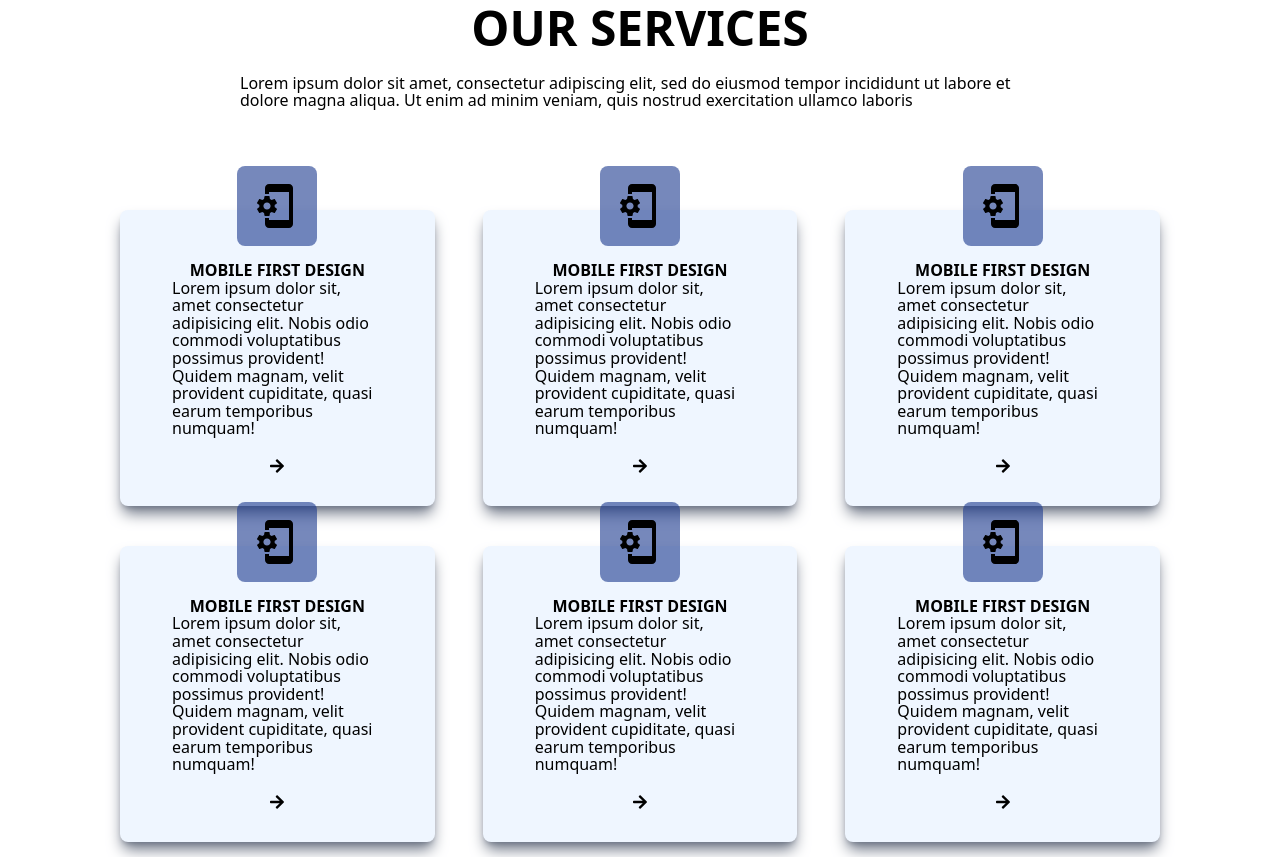
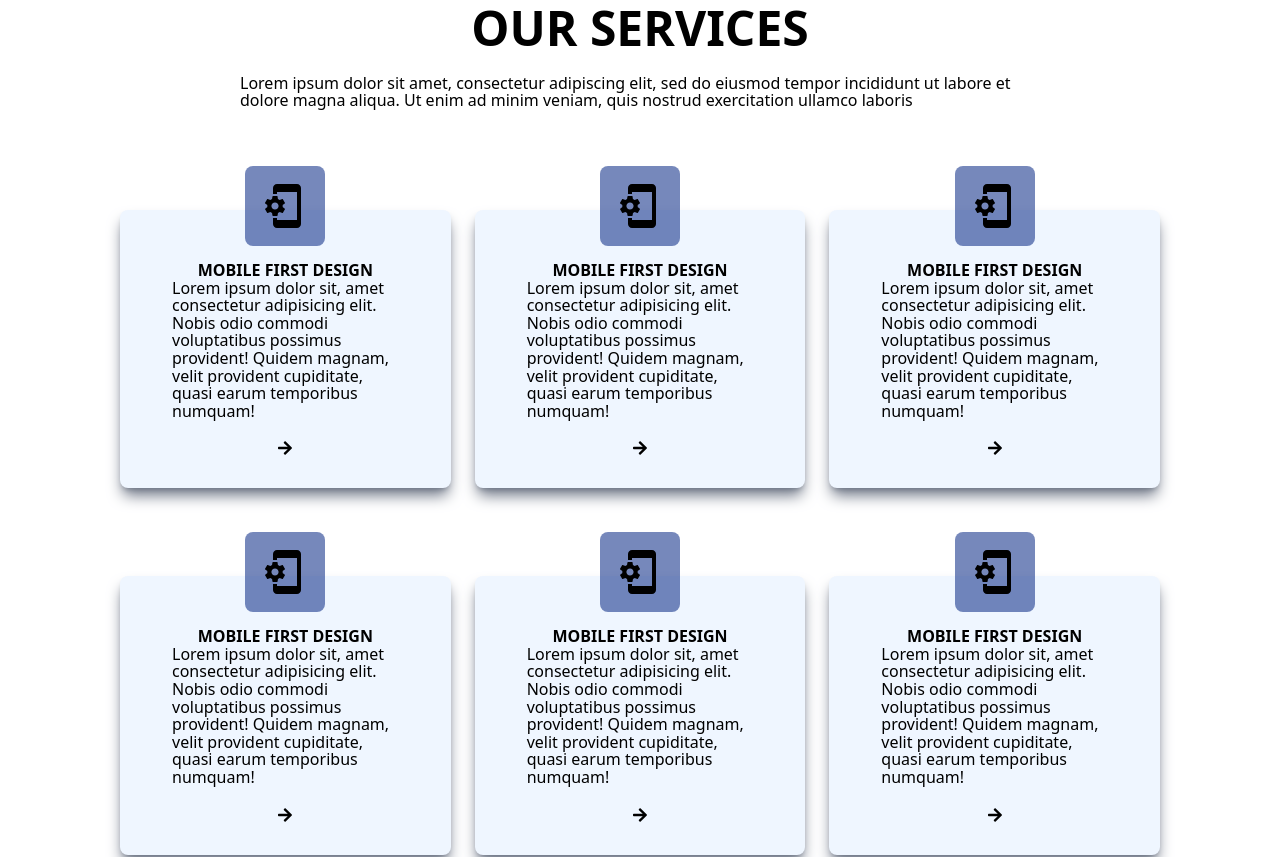
Before and after one commit to britt-young/GulfCoastWDD, a React (Vite) app: page / in a window 1280 px wide. Shown: the part 922-1779 px from the top of the page. Built offline with nearby package versions, Linux system fonts and the light colour scheme.

Commit message:
service card vertical spacing

```diff
--- a/src/Components/ServiceCards.jsx
+++ b/src/Components/ServiceCards.jsx
@@ -16,7 +16,7 @@ const ServiceCards = () => {
         </p>
       </div>
       {/* Feature Card Grid */}
-      <div className="mx-auto max-w-7xl grid grid-cols-1 lg:grid-cols-3 lg:gap-8 gap-0 lg:p-20 overflow-hidden">
+      <div className="mx-auto max-w-7xl grid grid-cols-1 lg:grid-cols-3 lg:gap-x-2 lg:gap-y-20 gap-0 lg:p-20 overflow-hidden">
         {/* Feature Card */}
         <div className="bg-blue-50 h-fit m-2 mt-20 lg:mt-0 p-8 shadow-lg shadow-gray-500 rounded-lg flex flex-col items-center justify-center relative">
           <MdPhonelinkSetup className="rounded-lg bg-blue-900/60 p-4 w-20 h-20 mb-4 absolute left-1/2 transform -translate-x-1/2 -top-11" />
```
